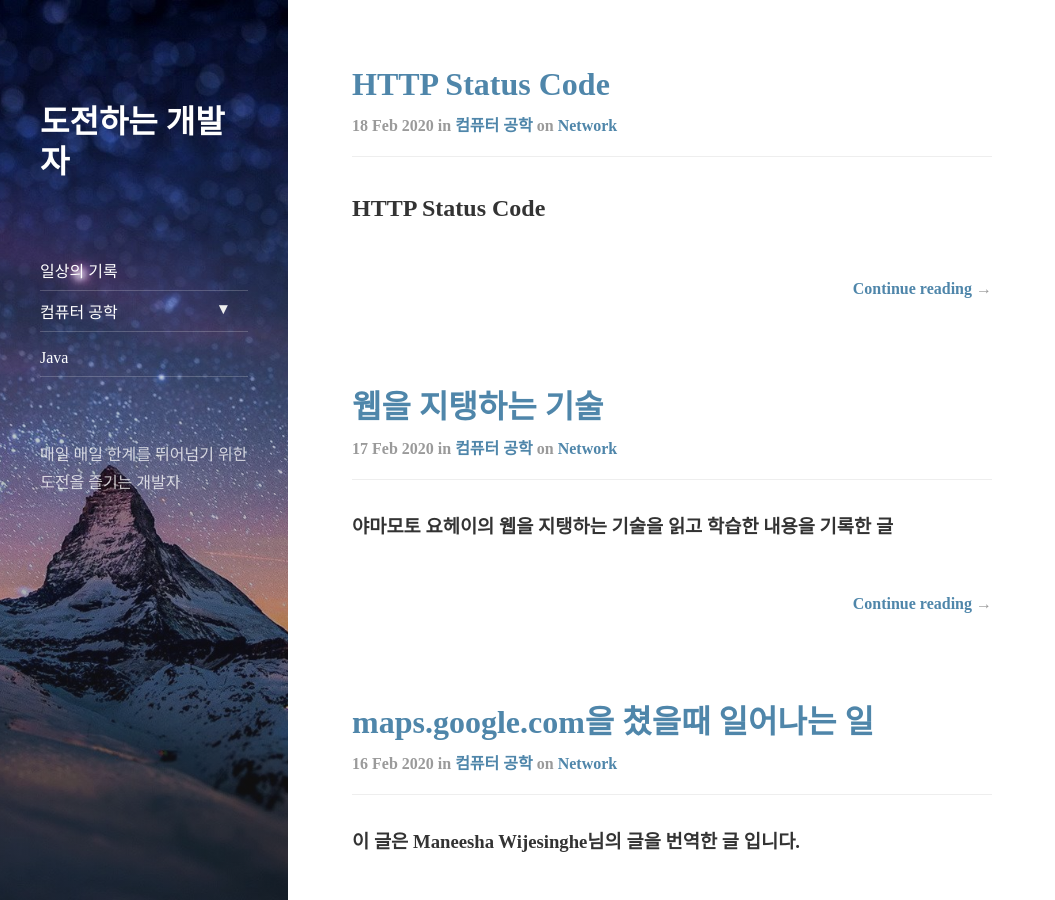
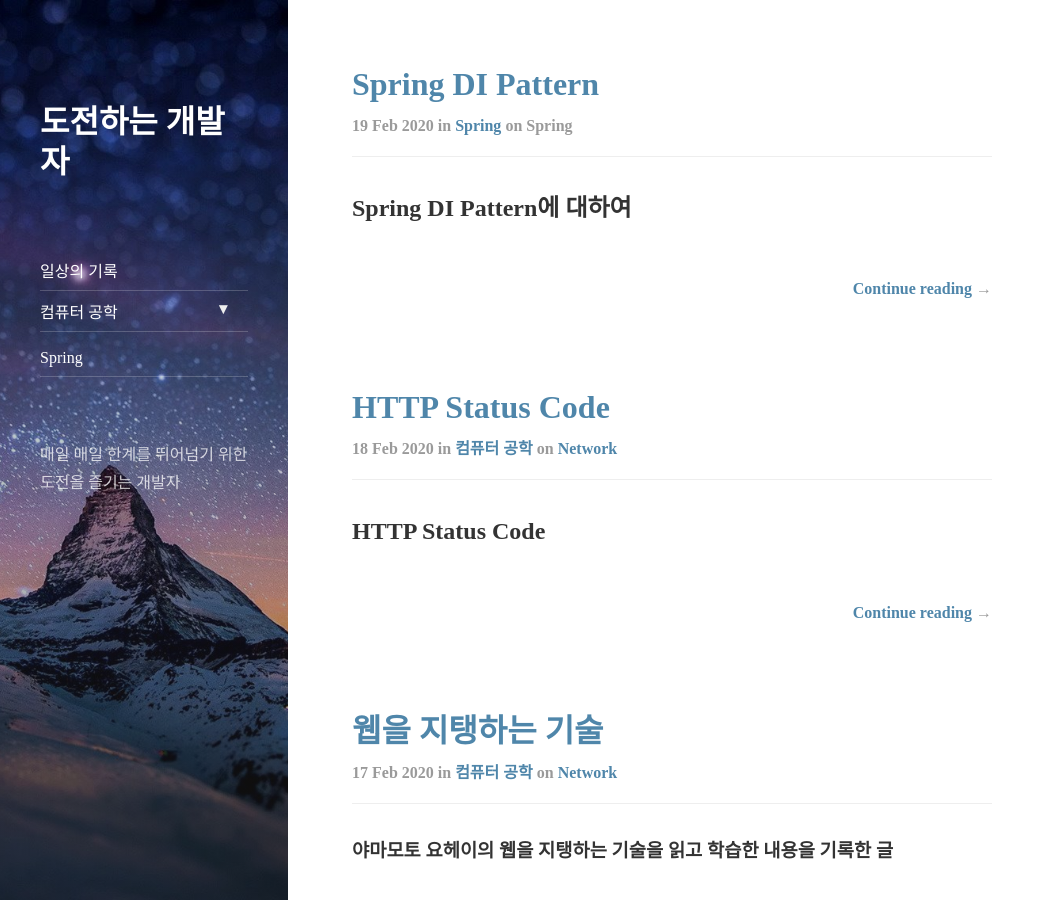
Before and after one commit to minkukjo/minkukjo.github.io, a Jekyll site: the page built from index.html, in a window 1280 px wide and 900 px high. Shown: the whole window, without its empty margins (0-1055 px from the left). Built offline with Jekyll 4.4.1, drawn with Linux system fonts in a browser that asks for light colours; nearby versions of some CDN libraries; the list of posts is cut into pages by our own code; part of the change alters nothing that is shown.

Commit message:
DI Pattern에서 생성자 주입방법을 사용해야하는 이유?

````diff
--- a/_featured_categories/java.md
+++ b/_featured_categories/Spring.md
@@ -1,10 +1,10 @@
 ---
 layout: list
-title: Java
-slug: Java
+title: Spring
+slug: spring
 menu: true
 submenu: false
 order: 4
 description: >
-  자바에 관한 내용
+  Spring Framework 학습
 ---
--- /dev/null
+++ b/_posts/2020-02-19-Spring.md
@@ -0,0 +1,265 @@
+---
+layout: post
+title: Spring DI Pattern
+subtitle: ''
+categories: spring
+tags: spring
+comments: false
+---
+
+## Spring DI Pattern에 대하여
+
+Dependency Injection에 대해서는 Spring 개발자라면 한번쯤 들어봤을법 하다.
+
+DI는 Spring IoC Container가 관리하는 빈들을 필요한 시점에 의존성 주입 시 사용하는 기술의 이름이다.
+
+DI를 하는 가장 큰 목적은 객체간의 **결합도를 낮추기 위함**이다.
+
+Spring IoC Container가 @Bean으로 등록된 객체들을 싱글톤으로 관리하고 있다가 런타임시에 의존성을 주입함으로써 객체간 유연한 구조를 만드는 것이 가능하다.
+
+SOLID 원칙의 O에 해당하는 Open Closed Principle을 지키기 위해 디자인 패턴 중 하나인 **Strategy Pattern**을 사용한다.
+
+전략 패턴은 DI의 3가지 방법 중 생성자 주입을 사용할 시 사용하게 되는데, 인터페이스 객체를 만들고 생성자의 매개변수로 구체적인 구현체를 외부에서 주입하는 방식을 사용한다.
+
+## Constructor based Injection (Good!)
+
+```java
+public class Person{
+  PersianCat cat = new PersianCat();
+}
+```
+
+위와 같이 직접 객체를 생성할 수 있지만 이 경우 객체간의 결합도가 높아지게 된다.
+
+이러한 객체간의 결합도를 낮추기 위해 우리는 **Dependency Injection**이라는 기술을 사용하는 것이다.
+
+이러한 DI의 방법에는 3가지 방법이 있는데 그 중 첫번째 방법인 생성자 주입 방식을 보도록 하자
+
+아래의 코드를 보자
+
+```java
+public class Person{
+  ICat cat = null;
+
+  public Person(ICat cat){
+    this.cat = cat;
+  }
+}
+
+Person person = new Person(new PersianCat());
+```
+
+외부에서 의존성 주입을 하고 있고, 생성자를 통해 외부로부터 받아온 의존성을 주입하고 있다.
+
+결론부터 이야기하면 위의 생성자를 통한 주입 방법이 가장 **추천하는 방법**이다.
+
+Spring 또한 DI는 생성자 주입 방법을 사용할 것을 권장하고 있다.
+
+그렇다면 왜 이 방법을 가장 추천하는 걸까?
+
+기존 Spring 개발자라면 생성자 주입 방식을 가장 권장한다는 말이 조금 낯설게 들릴지도 모르겠다.
+
+필자 또한 **Field Injection**을 주로 사용해 왔기 때문에 더더욱 궁금했다.
+
+왜 Field Injection 보다 코드량도 많아서 작성하기도 귀찮은 생성자 주입 방법을 권장하는 걸까?
+
+그 이유는 아래의 **Setter Injection**과 **Field Injection**이 가진 문제점을 보며 이해해보도록 하자.
+
+## Setter Injection (Ugly)
+
+수정자 주입 방법은 아래와 같이 사용한다.
+
+```java
+public class Person{
+  ICat cat;
+
+  public setCat(ICat cat){
+    this.cat = cat;
+  }
+
+  public void touch(){
+    cat.meow();
+  }
+
+}
+
+Person person = new Person();
+
+person.setCat(new PersianCat());
+person.setCat(new RussianBlueCat());
+
+```
+
+수정자 주입 방법은 **어떤 구현체이든 ICat을 구현하기만 하면 된다**는 신박한 방법을 사용한다.
+
+수정자 주입으로 의존관계 주입은 런타임시에 할 수 있기 때문에 **낮은 결합도**를 갖는다.
+
+그러나 Person 객체가 생성되고 난 이후 ICat의 구현체를 주입하지 않더라도 touch() 메소드를 호출할 수 있게 되고 이는 **NullPointException**이 발생하는 문제를 초래하게 된다.
+
+주입이 필요한 객체가 주입이 되지 않더라도 생성할 수 있는 문제가 있다.
+
+때문에 이 방법은 좋은 방법이 아니다.
+
+## Field Injection (Bad)
+
+```java
+@Service
+public class CatServiceImpl implements CatService{
+
+  @Autowired
+  private DogService dog;
+
+  @Override
+  public void meow(){
+    dog.bark();
+  }
+}
+```
+
+그렇다면 Field Injection은 어떨까?
+
+스프링을 써봤다면 Field Injection을 사용해서 주로 DI를 했을 것이다.
+
+앞서 언급한 방법 중 의존성 주입을 하기에 가장 편한 방법이다.
+
+필자 또한 별 의구심없이 Field Injection을 주로 사용했었다.
+
+실제 이전 회사의 서비스 중인 코드도 Field Injection을 사용하고 있었다.
+
+Field Injection은 위에서 언급한 방법 중 **가장 나쁜 DI Pattern**이다.
+
+왜일까? 이렇게 편리하고 간단하게 작성할 수 있는데도 Field Injection을 사용하면 안된다니...
+
+Field Injection는 치명적인 두가지 단점이 있다.
+
+1. 테스트가 어렵다.
+2. 순환 참조가 발생하기 쉽다.
+
+1번의 경우 아주 간단한 이유인데 단위테스트 시 의존 관계를 가지는 객체를 생성해서 주입할 수 있는 방법이 없다.
+
+Mock 객체를 만들어야 하는데 DI 컨테이너에 의존하는 바람에 독립적으로 인스턴스화가 불가능한 문제가 발생한다.
+
+DI 컨테이너에서 관리되는 클래스는 특정 컨테이너에 의존하지 않고 POJO여야 한다.
+
+DI 컨테이너를 사용하지 않고도 인스턴스화 할 수 있어야 하며, 단위 테스트도 가능해야하고, 다른 DI 프레임 워크로 전환할 수 있어야한다.
+
+그러나 지금 Field Injection의 경우는 어떤가?
+
+DI 컨테이너와 밀접하게 결합되면서 인스턴스화를 할 수 있는 방법이 없다.
+
+즉, **테스트가 어려워졌다**
+
+2번의 경우는 조금 더 복잡한 문제이다.
+
+Field Injection을 사용하면 순환참조가 발생하기 쉬운데 순환 참조가 무엇인지는 아래의 코드를 봐보도록 하자.
+
+```java
+@Service
+public class CatServiceImpl implements CatService{
+
+  @Autowired
+  private DogService dog;
+
+  @Override
+  public void meow(){
+    dog.bark();
+  }
+}
+```
+
+```java
+@Service
+public class DogServiceImpl implements DogService{
+
+  @Autowired
+  private CatService cat;
+
+  @Override
+  public void bark(){
+    cat.meow();
+  }
+}
+```
+
+위의 두 코드를 실행하면 어떤일이 벌어질까?
+
+**CatServiceImpl**은 **DogService**의 bark()를 호출하고,
+
+**DogServiceImpl**은 **CatService**의 meow()를 호출할 것이다.
+
+서로서로 계속 호출 하다가 결국 **StackOverflow**를 발생시키고 죽는다.
+
+이러한 순환 참조의 문제는 실제 코드가 호출되기 전까지 컴파일 단계에서 이를 알아차릴 방법이 없다.
+
+Field Injection의 치명적인 문제는 **필드 주입이나 수정자 주입의 경우 객체 생성 시점에서 순환참조가 일어나는지 확인할 수 있는 방법이 없다**는 점이다.
+
+때문에 Field Injection은 가장 **지양**해야하는 DI Pattern임에도 불구하고 사용하기가 간단하다는 이유로 많이 사용하고 있다.
+
+## 다시 보니 선녀 같다!
+
+![01](https://user-images.githubusercontent.com/43809168/74764628-6719cb00-52c5-11ea-889d-fdf157b765d6.jpg)
+![02](https://user-images.githubusercontent.com/43809168/74764633-68e38e80-52c5-11ea-8278-d436de541d08.jpg)
+![03](https://user-images.githubusercontent.com/43809168/74764635-6aad5200-52c5-11ea-820b-439fee0b61e9.jpg)
+![04](https://user-images.githubusercontent.com/43809168/74764636-6b45e880-52c5-11ea-88c2-2afb1902b010.jpg)
+![05](https://user-images.githubusercontent.com/43809168/74764637-6bde7f00-52c5-11ea-93fc-21e9d160e86a.jpg)
+![06](https://user-images.githubusercontent.com/43809168/74764638-6bde7f00-52c5-11ea-9956-64b9659ed06d.jpg)
+![07](https://user-images.githubusercontent.com/43809168/74764640-6c771580-52c5-11ea-85b9-d04e6b1595fa.jpg)
+![08](https://user-images.githubusercontent.com/43809168/74764641-6d0fac00-52c5-11ea-93f4-4aef06ed633b.jpg)
+![09](https://user-images.githubusercontent.com/43809168/74764645-6da84280-52c5-11ea-80f3-cc8d1bcfaa14.jpg)
+![10](https://user-images.githubusercontent.com/43809168/74764648-6da84280-52c5-11ea-95de-3048e1d37c23.jpg)
+![11](https://user-images.githubusercontent.com/43809168/74764649-6e40d900-52c5-11ea-9b68-af5d76e6177c.jpg)
+![12](https://user-images.githubusercontent.com/43809168/74764650-6ed96f80-52c5-11ea-8713-6740c16f8282.jpg)
+
+<br></br>
+<br></br>
+<br></br>
+
+
+
+![13](https://user-images.githubusercontent.com/43809168/74764651-6ed96f80-52c5-11ea-8e82-a86c08be3219.jpg)
+<br></br>
+<br></br>
+<br></br>
+<br></br>
+![14](https://user-images.githubusercontent.com/43809168/74764653-6f720600-52c5-11ea-9edd-e2d4bbf2a86d.jpg)
+![15](https://user-images.githubusercontent.com/43809168/74764654-700a9c80-52c5-11ea-9431-d175dd0bf4a8.jpg)
+![16](https://user-images.githubusercontent.com/43809168/74764656-700a9c80-52c5-11ea-96f8-7936324efb64.jpg)
+
+DI Pattern에 대해서 깊게 고민해보지 못했는데 이번 계기로 왜 생성자 패턴을 써야하는지 이해하게 되었다.
+
+## 생성자 주입 방식의 장점
+
+### 테스트 코드 작성 용이
+
+외부에서 인스턴스 주입이 가능하기 때문에 Mock 객체를 만들 수 있다.
+
+또한 DI 컨테이너와 독립성을 갖게 된다.
+
+### 순환 참조 감지 가능
+
+순환 의존성을 가질 경우 `BeanCurrentlyCreationExcepiton`를 발생시켜 미리 알 수 있다.
+
+### 불변 객체
+
+생성자 주입 방식에서 필드는 final로 선언 가능하다.
+
+하지만 필드 주입 방식에서는 final로 선언할 수 없기 때문에 **객체가 변경 가능한 상태**가 된다.
+
+### NPE 방지
+
+생성자 주입 방식은 의존관계 설정이 되지 않으면 객체생성이 불가능하다.
+
+즉, **NPE**를 방지할 수 있다.
+
+
+
+## Reference
+
+
+https://dzone.com/articles/spring-di-patterns-the-good-the-bad-and-the-ugly
+
+https://yaboong.github.io/spring/2019/08/29/why-field-injection-is-bad/
+
+https://stackoverflow.com/questions/4176520/what-is-the-difference-between-strategy-pattern-and-dependency-injection
+
+https://n1tjrgns.tistory.com/230
````
